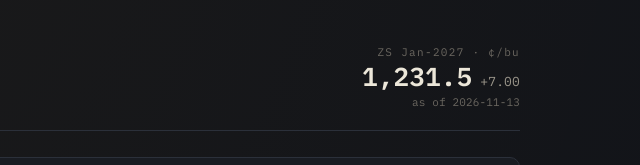
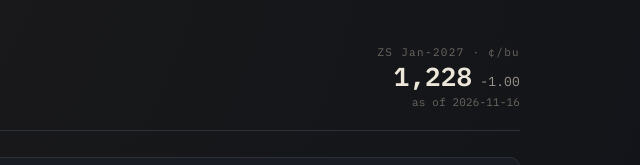
Before and after one commit to ianlife4/ianlife4.github.io, a plain HTML site: page soybean/index.html in a window 1280 px wide. Shown: the top 165 px of the page, 640-1280 px from the left. Drawn offline with nearby package versions, Linux system fonts and the light colour scheme.

Commit message:
chore: update soybean live data

```diff
--- a/soybean/index.html
+++ b/soybean/index.html
@@ -227,7 +227,7 @@
   <p style="margin-top:8px"><strong>資料來源：</strong>USDA WASDE（庫銷比）、NOAA CPC（ENSO）、Yahoo Finance（ZS／DXY／ZL／ZM）、Open-Meteo（南美三產區雨量）、USDA FAS ESR（對華出口銷售）。以上由 GitHub Actions 每日自動更新<span id="updNote"></span>；ENSO／庫銷比／美元／生柴自動預選，南美天氣與中國買盤帶入參考數據後由人工點選。歷史逐季價格與庫銷比為近似還原值，精算請對 USDA Consolidated Historical WASDE CSV。本工具為研究輔助，非投資建議。</p>
 </footer>
 
-<script type="application/json" id="live">{"price":{"last":1231.5,"chg":7.0,"asOf":"2026-11-13","contract":"Soybean Futures,Jan-2027"},"dxy":{"chg20d":0.01,"opt":1},"enso":{"status":"El Ni\u00f1o Advisory","oni":2.46,"opt":3},"stu":{"my":"2026/27","pct":6.5,"opt":1,"all":[["2024/25",7.4],["2025/26",7.3],["2026/27",6.5]],"wasde":"2026-11-10"},"updated":"2026-11-16T00:53:09Z","sa":{"window":false,"regions":[{"n":"\u963f\u6839\u5ef7\u6838\u5fc3","p30":49,"norm":86,"fc14":61},{"n":"\u5df4\u897f\u5357","p30":169,"norm":147,"fc14":96},{"n":"\u99ac\u6258","p30":47,"norm":147,"fc14":166}]},"china":{"wk":"2026-11-05","net":689165,"sum4":5368645,"commit":16637232,"prevCommit":464000,"pace":35.86,"hint":0},"oil":{"zl":63.77,"zm":327.8,"zl60":-0.1,"share":0.47,"opt":0},"alerts":[{"code":"CHINA_HOT","msg":"\u4e2d\u570b\u63a1\u8cfc\u8d85\u901f:\u5e74\u5ea6\u627f\u8afe\u9054\u53bb\u5e74\u540c\u671f 3586%"}]}</script>
+<script type="application/json" id="live">{"price":{"last":1228.0,"chg":-1.0,"asOf":"2026-11-16","contract":"Soybean Futures,Jan-2027"},"dxy":{"chg20d":0.02,"opt":1},"enso":{"status":"El Ni\u00f1o Advisory","oni":2.46,"opt":3},"stu":{"my":"2026/27","pct":6.5,"opt":1,"all":[["2024/25",7.4],["2025/26",7.3],["2026/27",6.5]],"wasde":"2026-11-10"},"updated":"2026-11-17T03:36:03Z","sa":{"window":false,"regions":[{"n":"\u963f\u6839\u5ef7\u6838\u5fc3","p30":49,"norm":88,"fc14":17},{"n":"\u5df4\u897f\u5357","p30":168,"norm":147,"fc14":47},{"n":"\u99ac\u6258","p30":73,"norm":149,"fc14":213}]},"china":{"wk":"2026-11-05","net":689165,"sum4":5368645,"commit":16637232,"prevCommit":464000,"pace":35.86,"hint":0},"oil":{"zl":61.97,"zm":333.3,"zl60":-0.08,"share":0.46,"opt":0},"alerts":[{"code":"CHINA_HOT","msg":"\u4e2d\u570b\u63a1\u8cfc\u8d85\u901f:\u5e74\u5ea6\u627f\u8afe\u9054\u53bb\u5e74\u540c\u671f 3586%"}]}</script>
 <script>
 (function(){
   let LIVE=null;
```
